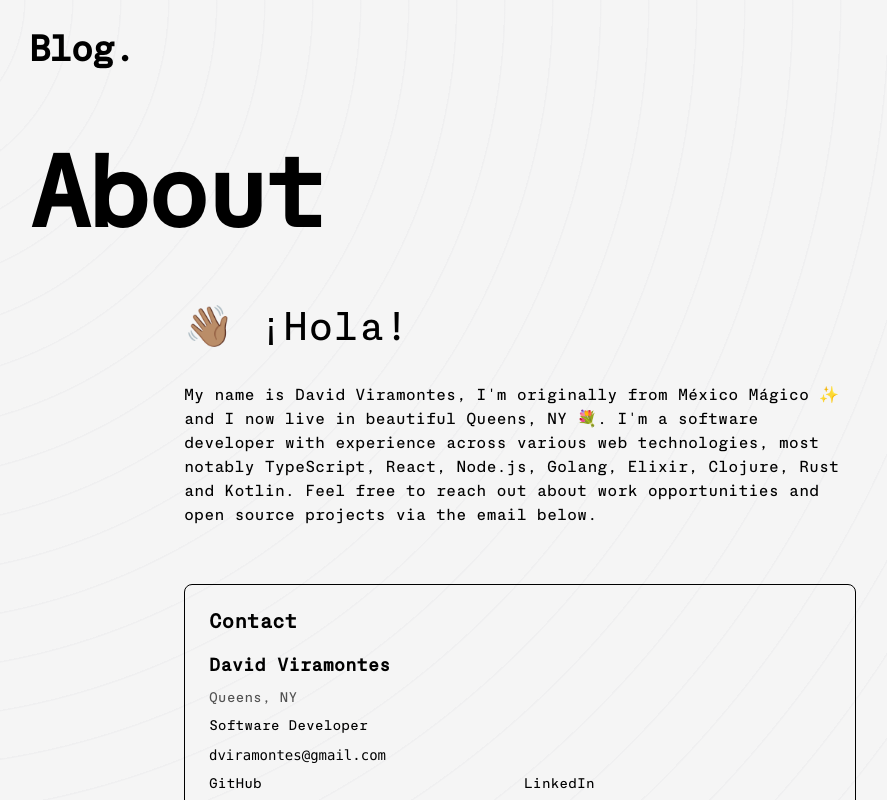
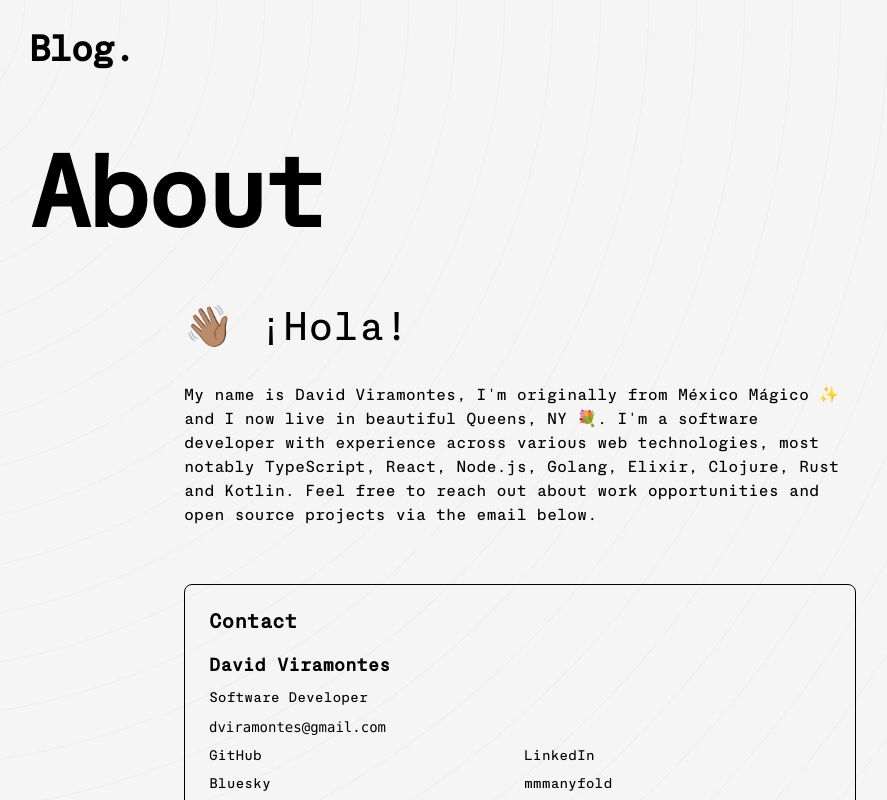
Before and after one commit to dviramontes/dotcom, a Next.js app: page /about in a window 1280 px wide. Shown: the top 800 px of the page, without its empty margins (120-1007 px from the left). Built offline with nearby package versions, Linux system fonts and the light colour scheme.

Commit message:
update contact card

```diff
--- a/components/h-card.tsx
+++ b/components/h-card.tsx
@@ -13,10 +13,6 @@ const HCard = () => {
           >
             <span className="p-name">David Viramontes</span>
           </a>
-        </div>
-        <div className="text-sm text-neutral-600">
-          <span className="p-locality">Queens</span>,{' '}
-          <span className="p-region">NY</span>
         </div>
         <div className="text-sm">
           <span className="p-job-title">Software Developer</span>
```
